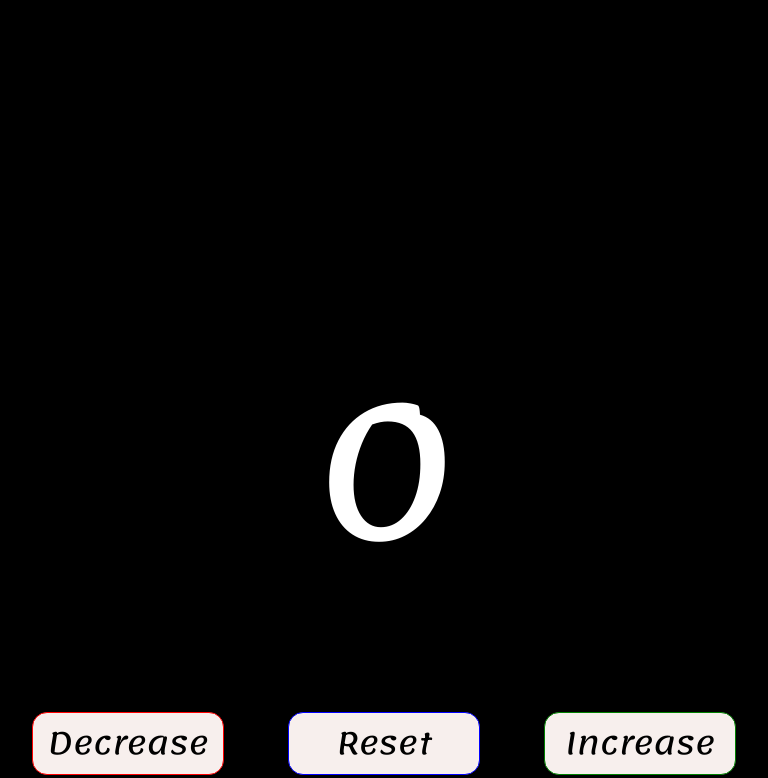
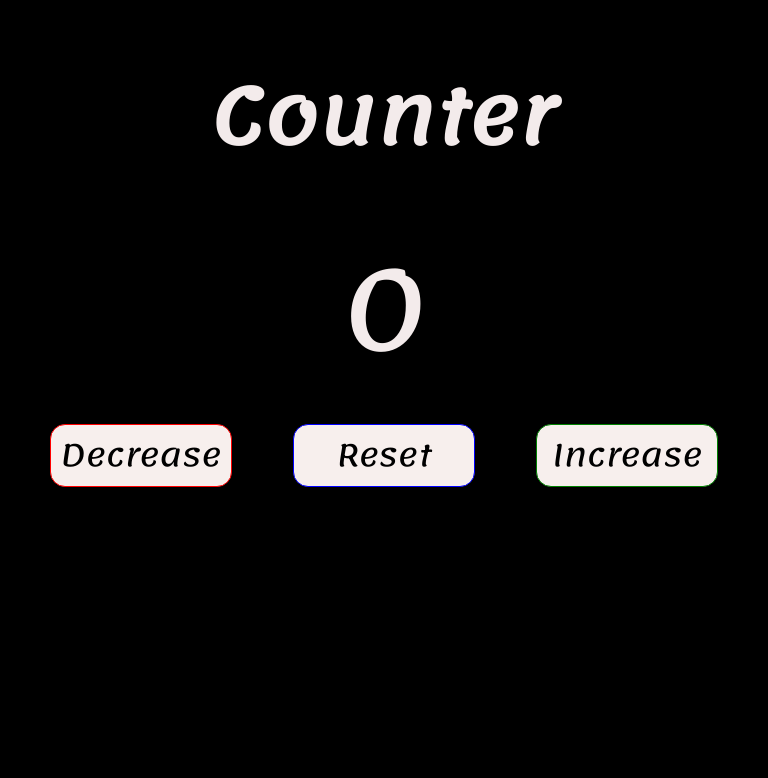
Before and after one commit to Stewie154/Counter, a plain HTML site: page index.html in a window 768 px wide. Shown: the part 151-929 px from the top of the page. After the commit the page ends 800 px from the top, so only its background shows below. Drawn offline with Linux system fonts and the light colour scheme.

Commit message:
Change in size
Made the title and span smaller, added media query to push down container on small screens.

```diff
--- a/resources/CSS/index.css
+++ b/resources/CSS/index.css
@@ -12,8 +12,9 @@ body{
 }
 
 .container{
-    width: 100%;
-    margin-top: 33%;
+    width: 95%;
+    height: 75%;
+    margin: 0 auto;
     text-align: center;
     align-items: center;
 
@@ -23,17 +24,16 @@ body{
     display: inline-block;
     width: 100%;
     text-align: center;
-    margin: auto;
-    font-size: 18vw;
-    color: #000;
+    font-size: 10vw;
+    color: #f3ebeb;
 }
 span{
     display: block;
-    font-size: 25vw;
+    font-size: 15vw;
     margin: auto;
     bottom: 2vh;
-    color: #ffffff;
-    padding-bottom: 50px;
+    color: #f3ebeb;
+
 }
 
 .button-container{
@@ -63,17 +63,16 @@ span{
     border: 1px solid green;
 }
 
-@media only screen and (min-width: 768px) and (max-width: 1024px) {
-
-    body{
-
-
-        overflow: hidden;
-    }
+@media only screen and (max-width: 768px) and (min-width: 376px){
 
     .container{
-        margin-top: 20%;
-        margin-bottom: 20%;
-
+        margin-top: 25%;
     }
 }
+
+@media only screen and (max-width: 375px){
+
+    .container{
+        margin-top: 50%;
+    }
+}
```
